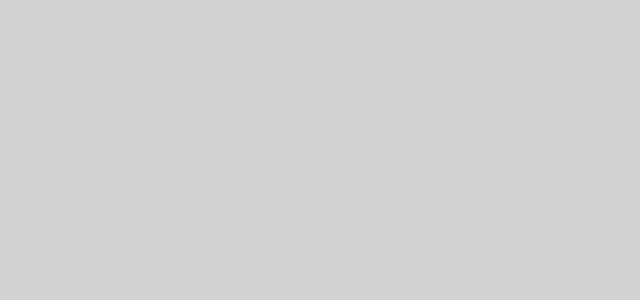
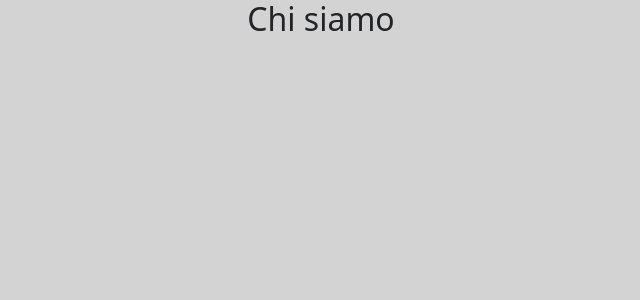
Before and after one commit to DavidIncarbone/react-router, a React (Vite) app: page /about in a window 1280 px wide. Before the commit this address had no page. Shown: the top 300 px of the page, without its empty margins (319-959 px from the left). Built offline with nearby package versions, Linux system fonts and the light colour scheme.

Commit message:
add about page and postlist page

```diff
--- a/src/App.jsx
+++ b/src/App.jsx
@@ -2,6 +2,7 @@
 // import Header from "./components/Header";
 import Main from "./pages/Main";
 import Home from "./pages/Home";
+import About from "./pages/About";
 
 import { useState } from 'react'
 import './App.css'
@@ -15,8 +16,8 @@ function App() {
       <BrowserRouter>
         <Routes>
           <Route path="/" Component={Home} />
-          {/* <Route path="/" Component={Main} />
-          <Route path="/" Component={Main} /> */}
+          <Route path="/posts" Component={Main} />
+          <Route path="/about" Component={About} />
         </Routes>
       </BrowserRouter>
 
--- /dev/null
+++ b/src/pages/About.jsx
@@ -0,0 +1,3 @@
+export default function About() {
+    return (<h2 className="text-center">Chi siamo</h2>)
+}
```
